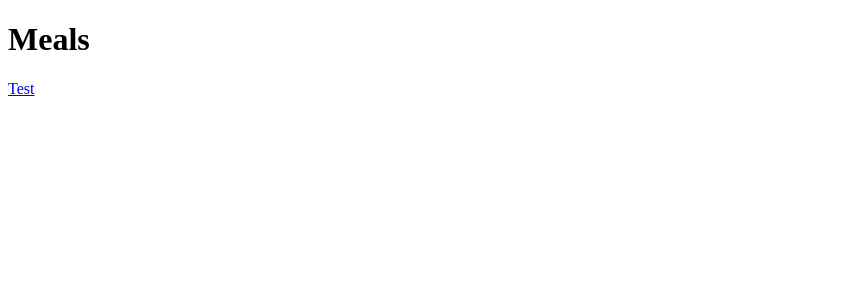
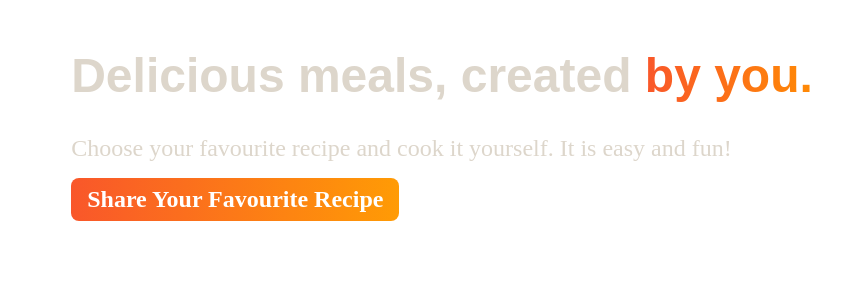
Before and after one commit to Quiatus/2025, a Next.js app in the folder React/25 - NextJS/food_app/: page /meals in a window 1280 px wide. Shown: the top 300 px of the page, without its empty margins (0-865 px from the left). Built offline with nearby package versions, Linux system fonts and the light colour scheme.

Commit message:
add meals grid

```diff
--- /dev/null
+++ b/React/25 - NextJS/food_app/app/components/meals/meal-item.js
@@ -0,0 +1,26 @@
+import Link from 'next/link';
+import Image from 'next/image';
+
+import classes from './meal-item.module.css';
+
+export default function MealItem({ title, slug, image, summary, creator }) {
+  return (
+    <article className={classes.meal}>
+      <header>
+        <div className={classes.image}>
+          <Image src={image} alt={title} fill />
+        </div>
+        <div className={classes.headerText}>
+          <h2>{title}</h2>
+          <p>by {creator}</p>
+        </div>
+      </header>
+      <div className={classes.content}>
+        <p className={classes.summary}>{summary}</p>
+        <div className={classes.actions}>
+          <Link href={`/meals/${slug}`}>View Details</Link>
+        </div>
+      </div>
+    </article>
+  );
+}
--- /dev/null
+++ b/React/25 - NextJS/food_app/app/components/meals/meal-item.module.css
@@ -0,0 +1,75 @@
+.meal {
+  display: flex;
+  flex-direction: column;
+  justify-content: space-between;
+  height: 100%;
+  border-radius: 4px;
+  box-shadow: 0 0 12px rgba(0, 0, 0, 0.3);
+  overflow: hidden;
+  transition: all 0.3s ease-in-out;
+  color: #ddd6cb;
+  background: linear-gradient(90deg, #2c1e19, #25200f);
+}
+
+.headerText {
+  padding: 0.5rem 1rem 0 1rem;
+}
+
+.headerText h2 {
+  margin: 0;
+  font-size: 1.5rem;
+  font-family: 'Montserrat', sans-serif;
+}
+
+.headerText p {
+  font-size: 0.75rem;
+  color: #cfa69b;
+  font-style: italic;
+}
+
+.meal h2,
+.meal p {
+  margin: 0;
+}
+
+.image {
+  position: relative;
+  height: 15rem;
+}
+
+.meal img {
+  object-fit: cover;
+}
+
+.content {
+  display: flex;
+  flex-direction: column;
+  justify-content: space-between;
+  height: 100%;
+}
+
+.summary {
+  padding: 1rem 1rem 0 1rem;
+}
+
+.actions {
+  padding: 1rem;
+  text-align: right;
+}
+
+.actions a {
+  display: inline-block;
+  margin-top: 1rem;
+  padding: 0.5rem 1rem;
+  border-radius: 0.5rem;
+  background: linear-gradient(90deg, #f9572a, #ff9b05);
+  color: #ffffff;
+  font-weight: bold;
+  text-decoration: none;
+}
+
+.actions a:hover,
+.actions a:active {
+  background: linear-gradient(90deg, #fd4715, #f9b241);
+  box-shadow: 0 0 12px rgba(242, 100, 18, 0.8);
+}
--- /dev/null
+++ b/React/25 - NextJS/food_app/app/components/meals/meals-grid.js
@@ -0,0 +1,10 @@
+import MealItem from './meal-item'
+import classes from './meals-grid.module.css'
+
+export default function MealsGrid({ meals }) {
+  return (
+    <ul className={classes.meals}>
+      {meals.map(meal => <li key={meal.id}><MealItem {...meal} /></li>)}
+    </ul>
+  )
+}
--- /dev/null
+++ b/React/25 - NextJS/food_app/app/components/meals/meals-grid.module.css
@@ -0,0 +1,10 @@
+.meals {
+  width: 90%;
+  max-width: 90rem;
+  display: grid;
+  grid-template-columns: repeat(auto-fill, minmax(20rem, 1fr));
+  grid-gap: 5rem;
+  margin: 2rem auto;
+  list-style: none;
+  padding: 0;
+}
--- a/React/25 - NextJS/food_app/app/meals/[slug]/page.js
+++ b/React/25 - NextJS/food_app/app/meals/[MealList]/page.js
@@ -1,4 +1,4 @@
-export default async function MealSlug({ params }) {
+export default async function MealList({ params }) {
   //const { post } = await params
 
   return (
--- a/React/25 - NextJS/food_app/app/meals/page.js
+++ b/React/25 - NextJS/food_app/app/meals/page.js
@@ -1,12 +1,24 @@
 import Link from "next/link";
+import classes from './page.module.css'
+import MealsGrid from "../components/meals/meals-grid";
 
 export default function Meals() {
   return (
     <>
-      <h1>
-        Meals
-      </h1>
-      <p><Link href='/meals/test'>Test</Link></p>
+      <header className={classes.header}>
+        <h1>
+          Delicious meals, created <span className={classes.highlight}>by you.</span>
+        </h1>
+        <p>
+          Choose your favourite recipe and cook it yourself. It is easy and fun!
+        </p>
+        <p className={classes.cta}>
+          <Link href="/meals/share">Share Your Favourite Recipe</Link>
+        </p>
+      </header>
+      <main className={classes.main}>
+        <MealsGrid meals={[]}/>
+      </main>
     </>
   )
 }
--- /dev/null
+++ b/React/25 - NextJS/food_app/app/meals/page.module.css
@@ -0,0 +1,51 @@
+.header {
+  gap: 3rem;
+  margin: 3rem auto 5rem auto;
+  width: 90%;
+  max-width: 75rem;
+  color: #ddd6cb;
+  font-size: 1.5rem;
+}
+
+.header h1 {
+  font-family: 'Montserrat', sans-serif;
+}
+
+.highlight {
+  background: linear-gradient(90deg, #f9572a, #ff8a05);
+  background-clip: text;
+  -webkit-background-clip: text;
+  -webkit-text-fill-color: transparent;
+}
+
+.header p {
+  margin: 0;
+}
+
+.cta a {
+  display: inline-block;
+  margin-top: 1rem;
+  padding: 0.5rem 1rem;
+  border-radius: 0.5rem;
+  background: linear-gradient(90deg, #f9572a, #ff9b05);
+  color: #ffffff;
+  font-weight: bold;
+  text-decoration: none;
+}
+
+.loading {
+  text-align: center;
+  animation: loading 1.2s ease-in-out infinite;
+}
+
+@keyframes loading {
+  0% {
+    color: #e9e9e9;
+  }
+  50% {
+    color: #b89b84;
+  }
+  100% {
+    color: #e9e9e9;
+  }
+}
```
